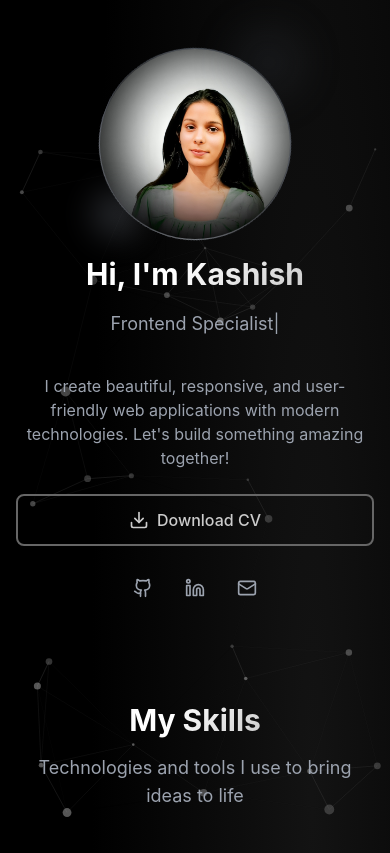
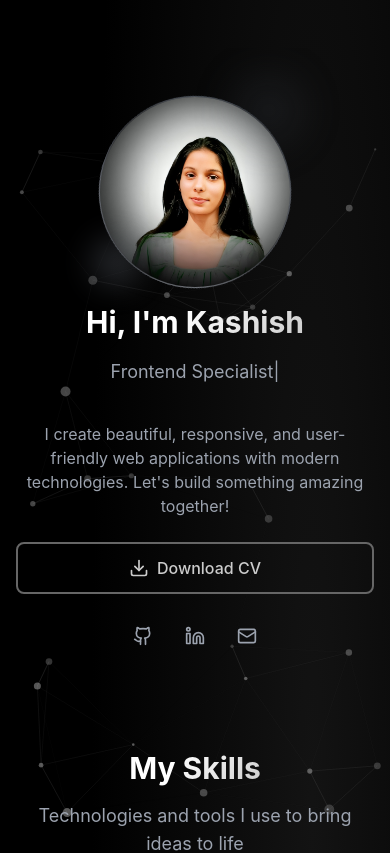
Before and after one commit to Vermakashish001/My_portfolio, a Next.js app: page / in a window 390 px wide. Shown: the top 853 px of the page. Built offline with nearby package versions, Linux system fonts and the light colour scheme.

Commit message:
fix: Adjust margin in Hero section for improved layout

```diff
--- a/components/Hero.tsx
+++ b/components/Hero.tsx
@@ -16,7 +16,7 @@ const Hero = () => {
   }
 
   return (
-    <section id="home" className="flex items-center justify-center relative overflow-hidden px-4 sm:px-6 lg:px-8 my-auto section-padding md:min-h-screen">
+    <section id="home" className="flex items-center justify-center relative overflow-hidden px-4 sm:px-6 lg:px-8 mt-[3rem] sm:mt-0 section-padding md:min-h-screen">
       <div className="container mx-auto max-w-7xl">
         <div className="grid grid-cols-1 lg:grid-cols-2 gap-4 sm:gap-12 lg:gap-16 items-center">
           {/* Text Content */}
```
